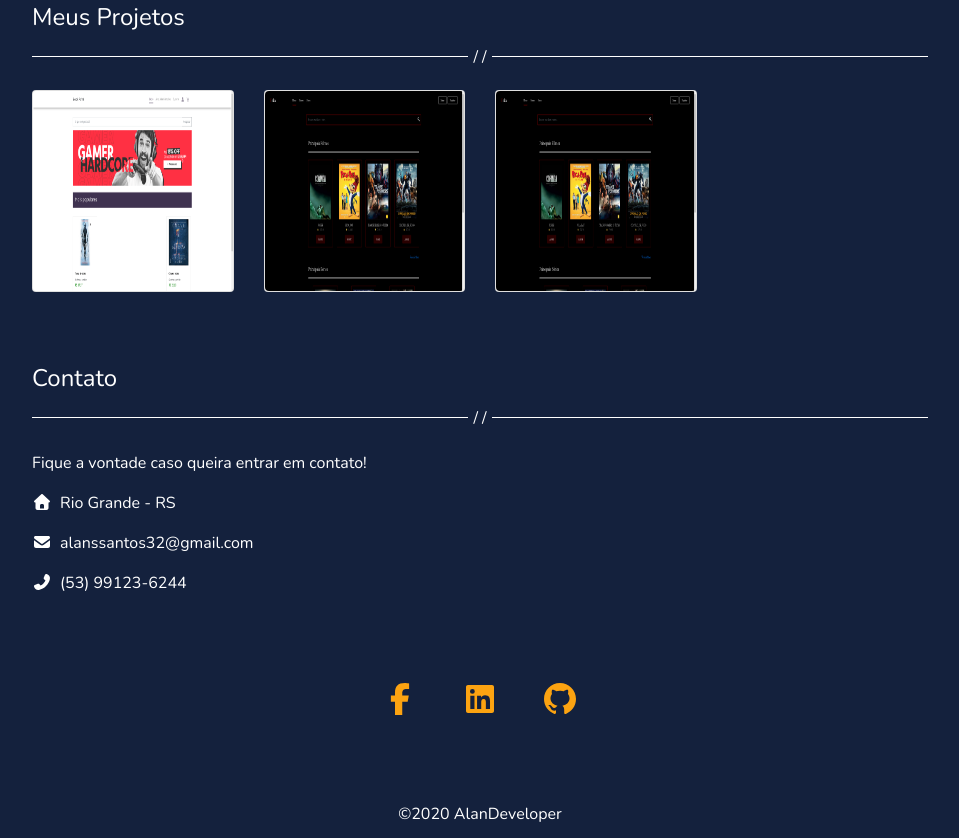
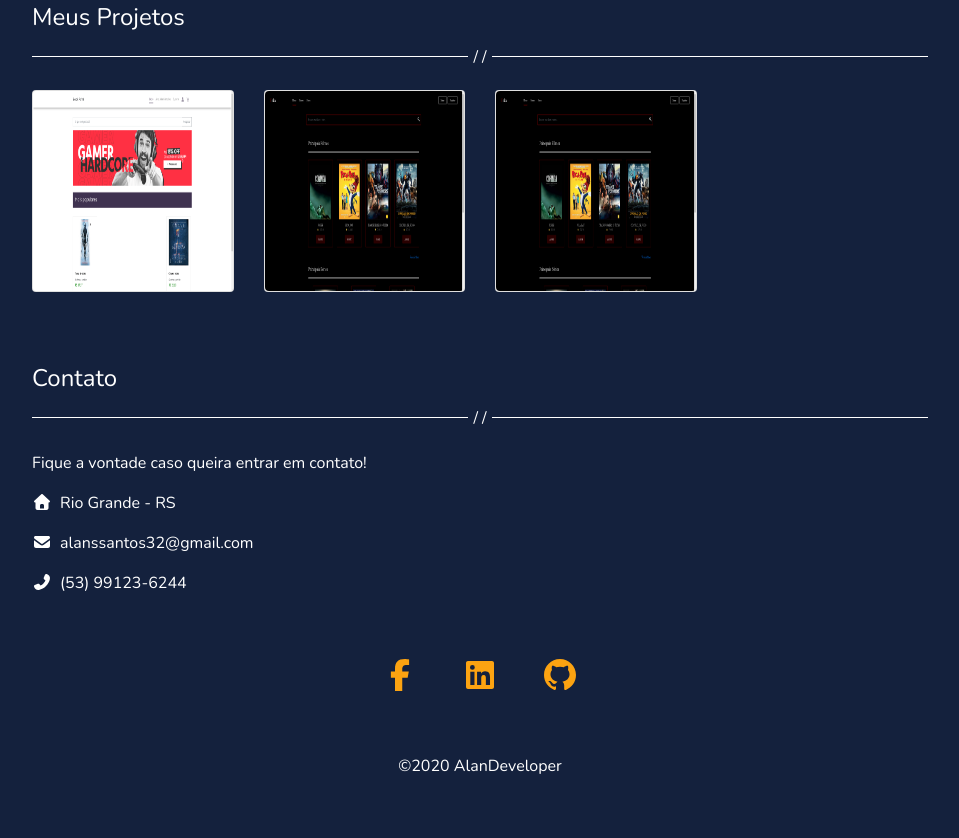
Before and after one commit to AlanDeveloper/Portfolio, a plain HTML site: page index.html in a window 1280 px wide. Shown: the part 1000-1838 px from the top of the page, without its empty margins (160-1119 px from the left). After the commit the page ends 1814 px from the top, so only its background shows below. Drawn offline with nearby package versions, Linux system fonts and the light colour scheme.

Commit message:
Edit style

```diff
--- a/index.html
+++ b/index.html
@@ -104,7 +104,7 @@
                 <p class="card-text"><i class="fas fa-home mr-2"></i>Rio Grande - RS</p>
                 <p class="card-text"><i class="fas fa-envelope mr-2"></i>alanssantos32@gmail.com</p>
                 <p class="card-text"><i class="fas fa-phone-alt mr-2"></i>(53) 99123-6244</p>
-                <div class="icons mt-5">
+                <div class="icons mt-4">
                     <a href="https://www.facebook.com/alan.ssantos.32/" target="_blank"><i class="fab fa-facebook-f fa-2x"></i></a>
                     <a href="https://www.linkedin.com/in/alan-santos-20659a190" target="_blank"><i class="fab fa-linkedin fa-2x"></i></a>
                     <a href="https://github.com/AlanDeveloper" target="_blank"><i class="fab fa-github fa-2x"></i></a>
@@ -113,7 +113,7 @@
         </div>
     </main>
 
-    <footer class="mt-md-5">
+    <footer>
         <p>©2020 AlanDeveloper</p>
     </footer>
 
--- a/src/css/style.css
+++ b/src/css/style.css
@@ -2,10 +2,8 @@
 
 :root {
     --color-primary: #14213d;
-    --color-secondary: #f8f9fa;
-    /* --color-blue: #1f3347; */
+    --color-yellow: #fca311;
     --color-text: #fff;
-    --color-yellow: #fca311;
 
     --border-radius: .25rem;
 }
@@ -157,7 +155,7 @@ div.card .cover {
 
 div.card .cover .text {
     font-weight: bold;
-    color: var(--color-primary);
+    color: var(--color-text);
     font-size: 20px;
     position: absolute;
     top: 50%;
```
